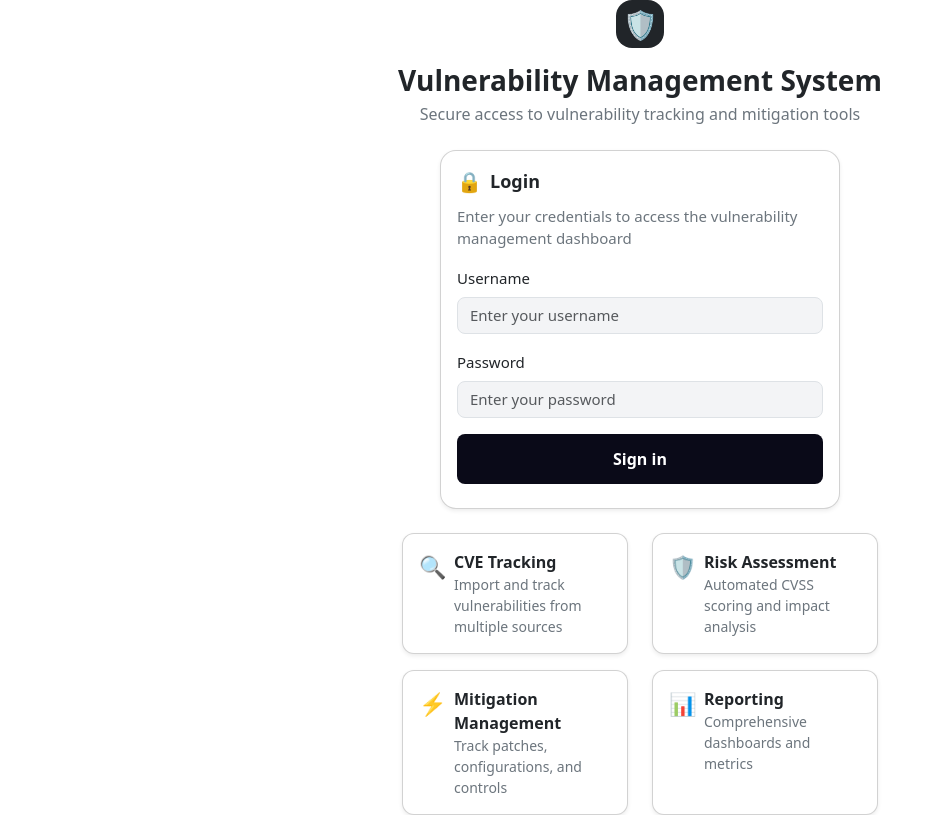
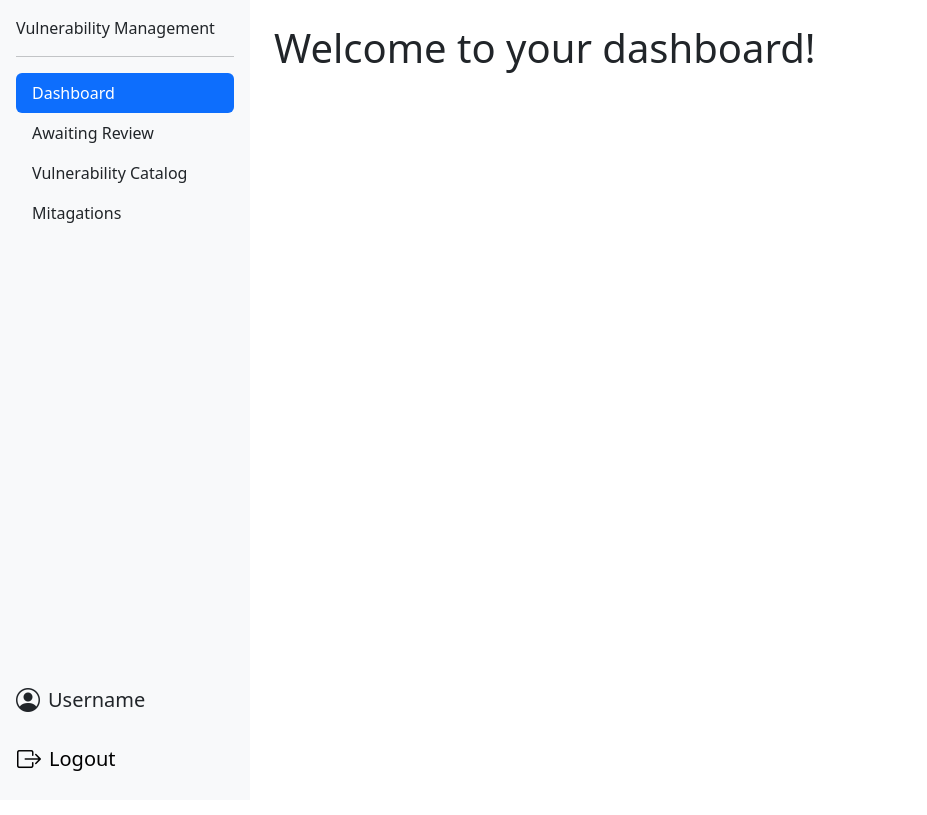
Before and after one commit to Anunn711/Capstone-VMAT, a React (Create React App) app in the folder frontend/: page /dashboard in a window 1280 px wide. Shown: the whole page, without its empty margins (0-927 px from the left). Built offline with nearby package versions, Linux system fonts and the light colour scheme; sample sign-in values are in the browser's storage.

Commit message:
pushing last night work on sidebar

```diff
--- a/frontend/package.json
+++ b/frontend/package.json
@@ -15,6 +15,7 @@
     "bootstrap": "^5.3.8",
     "react": "^19.1.1",
     "react-dom": "^19.1.1",
+    "react-router-dom": "^7.8.2",
     "react-scripts": "5.0.1",
     "typescript": "^4.9.5",
     "web-vitals": "^2.1.4"
--- a/frontend/public/index.html
+++ b/frontend/public/index.html
@@ -11,6 +11,7 @@
   <!-- Bootstrap CSS -->
   <link href="https://cdn.jsdelivr.net/npm/bootstrap@5.3.8/dist/css/bootstrap.min.css" rel="stylesheet"
     integrity="sha384-sRIl4kxILFvY47J16cr9ZwB07vP4J8+LH7qKQnuqkuIAvNWLzeN8tE5YBujZqJLB" crossorigin="anonymous">
+    <link rel="stylesheet" href="https://cdn.jsdelivr.net/npm/bootstrap-icons@1.10.5/font/bootstrap-icons.css">
   <!--
       manifest.json provides metadata used when your web app is installed on a
       user's mobile device or desktop. See https://developers.google.com/web/fundamentals/web-app-manifest/
--- a/frontend/src/components/Dashboard.tsx
+++ b/frontend/src/components/Dashboard.tsx
@@ -3,12 +3,11 @@ import Sidebar from './Sidebar'
 
 const Dashboard: React.FC = () => {
   return (
-    <div className="d-flex">
-      <Sidebar />
+
       <div className="flex-grow-1 p-4">
         <h1>Welcome to your dashboard!</h1>
       </div>
-    </div>
+
   );
 };
 
--- a/frontend/src/components/Sidebar.tsx
+++ b/frontend/src/components/Sidebar.tsx
@@ -1,34 +1,60 @@
-import React from 'react'
+import React from 'react';
+import { useNavigate } from 'react-router-dom';
+import '../css/Sidebar.css';
 
-function Sidebar() {
+function Sidebar({ onLogout }: { onLogout: () => void }) {
+  const navigate = useNavigate();
+
+  const handleLogout = async () => {
+    try {
+      await fetch('/api/logout', { method: 'POST', credentials: 'include' });
+    } catch (err) {
+      // TODO handle error
+    }
+    localStorage.setItem('isLoggedIn', 'false');
+    onLogout();
+    navigate('/login');
+  };
+
   return (
-    <div className="d-flex flex-column flex-shrink-0 p-3 bg-light" style={{ width: 250, height: '100vh' }}>
-      <a href="/" className="d-flex align-items-center mb-3 mb-md-0 me-md-auto link-dark text-decoration-none">
-        <span className="fs-6">Vulnerability Management</span>
-      </a>
+    <div className="sidebar-container d-flex flex-column flex-shrink-0 p-3 bg-light">
+      <span className="fs-6">Vulnerability Management</span>
       <hr />
       <ul className="nav nav-pills flex-column mb-auto">
         <li className="nav-item">
-          <a href="#" className="nav-link active" aria-current="page">
+          <a href="/dashboard" className="nav-link active" aria-current="page">
             Dashboard
           </a>
         </li>
         <li>
-          <a href="#" className="nav-link link-dark">
+          <a href="/awaiting-review" className="nav-link link-dark">
             Awaiting Review
           </a>
         </li>
         <li>
-          <a href="#" className="nav-link link-dark">
+          <a href="/vulnerability-catalog" className="nav-link link-dark">
             Vulnerability Catalog
           </a>
         </li>
         <li>
-          <a href="#" className="nav-link link-dark">
+          <a href="/mitagations" className="nav-link link-dark">
             Mitagations
           </a>
         </li>
       </ul>
+      <div className="mt-auto">
+        <div className="d-flex align-items-center mb-3">
+          <i className="bi bi-person-circle sidebar-avatar"></i>
+          <span className="sidebar-username">Username</span>
+        </div>
+        <button
+          className="btn btn-link d-flex align-items-center sidebar-logout-btn"
+          onClick={handleLogout}
+        >
+          <i className="bi bi-box-arrow-right me-2 sidebar-logout-icon"></i>
+          <span>Logout</span>
+        </button>
+      </div>
     </div>
   )
 }
--- /dev/null
+++ b/frontend/src/css/Sidebar.css
@@ -0,0 +1,24 @@
+.sidebar-container {
+  width: 250px;
+  height: 100vh;
+}
+
+.sidebar-avatar {
+  font-size: 24px;
+  margin-right: 8px;
+}
+
+.sidebar-username {
+  font-size: 20px;
+}
+
+.sidebar-logout-btn {
+  font-size: 20px;
+  color: black;
+  text-decoration: none;
+  padding-left: 0;
+}
+
+.sidebar-logout-icon {
+  font-size: 24px;
+}
--- a/frontend/src/pages/App.tsx
+++ b/frontend/src/pages/App.tsx
@@ -1,16 +1,49 @@
-import React, { useState } from 'react';
+import React, { useState, useEffect } from 'react';
+import { BrowserRouter as Router, Routes, Route, Navigate } from 'react-router-dom';
 import Login from '../components/Login';
 import Dashboard from '../components/Dashboard';
-
+import Sidebar from '../components/Sidebar';
 
 function App() {
-  const [isLoggedIn, setIsLoggedIn] = useState(false);
+  const [isLoggedIn, setIsLoggedIn] = useState(() => {
+    // Check localStorage on initial load
+    return localStorage.getItem('isLoggedIn') === 'true';
+  });
 
   const handleLoginSuccess = () => {
     setIsLoggedIn(true);
+    localStorage.setItem('isLoggedIn', 'true');
   };
 
-  return isLoggedIn ? <Dashboard /> : <Login onLoginSuccess={handleLoginSuccess} />;
+  useEffect(() => {
+    // Optionally sync logout
+    if (!isLoggedIn) {
+      localStorage.setItem('isLoggedIn', 'false');
+    }
+  }, [isLoggedIn]);
+
+  return (
+    <Router>
+      {isLoggedIn && (
+        <div className="d-flex">
+          <Sidebar  onLogout={() => setIsLoggedIn(false)}/>
+          <div className="flex-grow-1">
+            <Routes>
+              <Route path="/dashboard" element={<Dashboard />} />
+
+
+            </Routes>
+          </div>
+        </div>
+      )}
+      {!isLoggedIn && (
+        <Routes>
+          <Route path="/login" element={<Login onLoginSuccess={handleLoginSuccess} />} />
+          <Route path="*" element={<Navigate to="/login" />} />
+        </Routes>
+      )}
+    </Router>
+  );
 }
 
 export default App;
```
Also changed, not shown: 1 other file (tests, documents, lock files or other folders).
